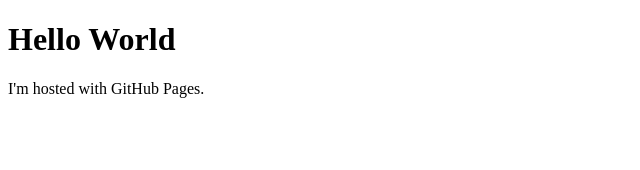
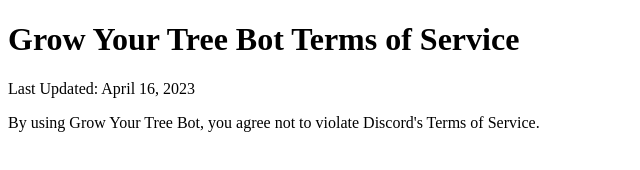
Before and after one commit to Executioner55/Terms-of-Service, a plain HTML site: page index.html in a window 1280 px wide. Shown: the whole page, without its empty margins (0-640 px from the left). Drawn offline with Linux system fonts and the light colour scheme.

Commit message:
Update index.html

```diff
--- a/index.html
+++ b/index.html
@@ -1,7 +1,8 @@
 <!DOCTYPE html>
 <html>
 <body>
-<h1>Hello World</h1>
-<p>I'm hosted with GitHub Pages.</p>
+<h1>Grow Your Tree Bot Terms of Service</h1>
+<p>Last Updated: April 16, 2023</p>
+<p>By using Grow Your Tree Bot, you agree not to violate Discord's Terms of Service.</p>
 </body>
 </html>
```
